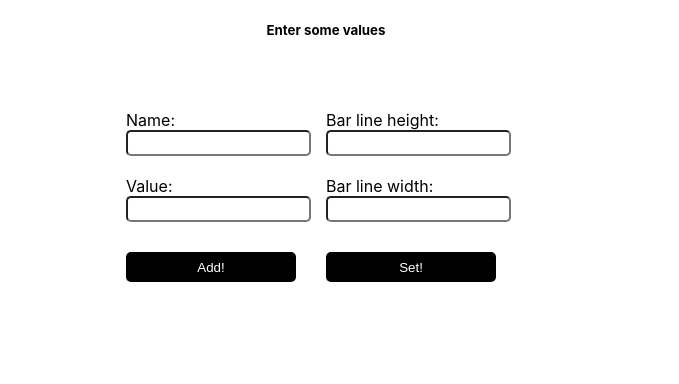
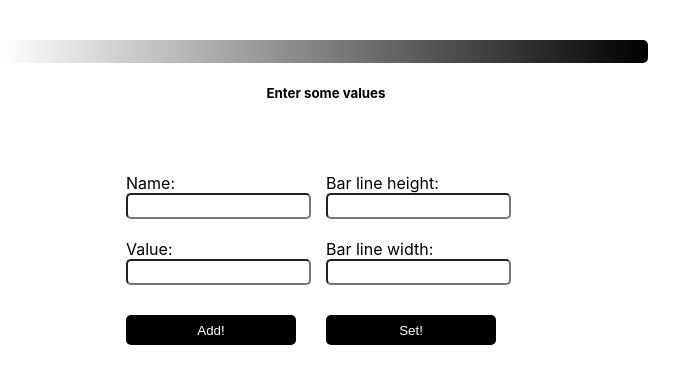
Before and after one commit to ksmatievskaya/trood_progressBar, a React (Create React App) app: page / in a window 1280 px wide. Shown: the top 384 px of the page, without its empty margins (314-993 px from the left). Built offline with nearby package versions, Linux system fonts and the light colour scheme.

Commit message:
initial bar added

```diff
--- a/src/components/progressBar/progressBar.js
+++ b/src/components/progressBar/progressBar.js
@@ -1,9 +1,10 @@
 import './progressBar.scss';
 import { useSelector } from 'react-redux';
 import {ItemsSelector, itemsReset} from './progressBarSlice';
-import {sizeSelector} from './sizeSlice';
+import {sizeSelector, sizeAdded} from './sizeSlice';
 import { useDispatch } from 'react-redux';
 import {v4 as uuidv4} from 'uuid';
+import { useEffect } from 'react';
 
 const ProgressBar = () => {
     const items = useSelector(ItemsSelector.selectAll);
@@ -11,6 +12,14 @@ const ProgressBar = () => {
     const dispatch = useDispatch();
     const valArr = [];
     let valCount = 0;
+
+    useEffect(() => {
+        const initialSize = {
+            width: 650,
+            height: 23
+        }
+        dispatch(sizeAdded(initialSize))
+    }, [])
 
     // counting sum of values of each item
     items.forEach(({value}) => {
@@ -43,10 +52,20 @@ const ProgressBar = () => {
 
     const legendElements = renderItems(items);
 
+
         // rendering progressBar depending on values
         const colorsArr = [];
         if (items.length === 0) {
-            return <h5 className='progress_header'>Enter some values</h5>
+            return(
+                <>
+                    <div className='progress_arr' style={{width: `650px`, height: `23px`}}>
+                    <div className='progress_color' style={{width: `100%`, height: '100%'}}>
+                        <div className="progress_item" style={{background: 'linear-gradient(to right, white, black)', width: `100%`, height: '100%'}}></div>
+                    </div>
+                    </div>
+                    <h5 className='progress_header'>Enter some values</h5>
+                </>
+            )
         }
 
         for(let i = 0; i < items.length; i++) {
@@ -56,8 +75,10 @@ const ProgressBar = () => {
                 barArr.push(<div className="progress_item" style={{background: items[i].color}} key={uuidv4()}></div>)
             }
 
-            colorsArr.push(<div className='progress_color' key={i} style={{width: `${colorWidth}px`}}>{barArr}</div>)
+            colorsArr.push(<div className='progress_color' key={i} style={{width: `${size[0].width}px`}}>{barArr}</div>)
         }
+
+
 
 
     return (
--- a/src/components/progressBar/progressBar.scss
+++ b/src/components/progressBar/progressBar.scss
@@ -6,8 +6,6 @@
         margin: 40px auto 20px auto;
         display: flex;
         justify-content: center;
-        // height: 23px;
-        // width: 650px;
     }
 
     &_color {
```
